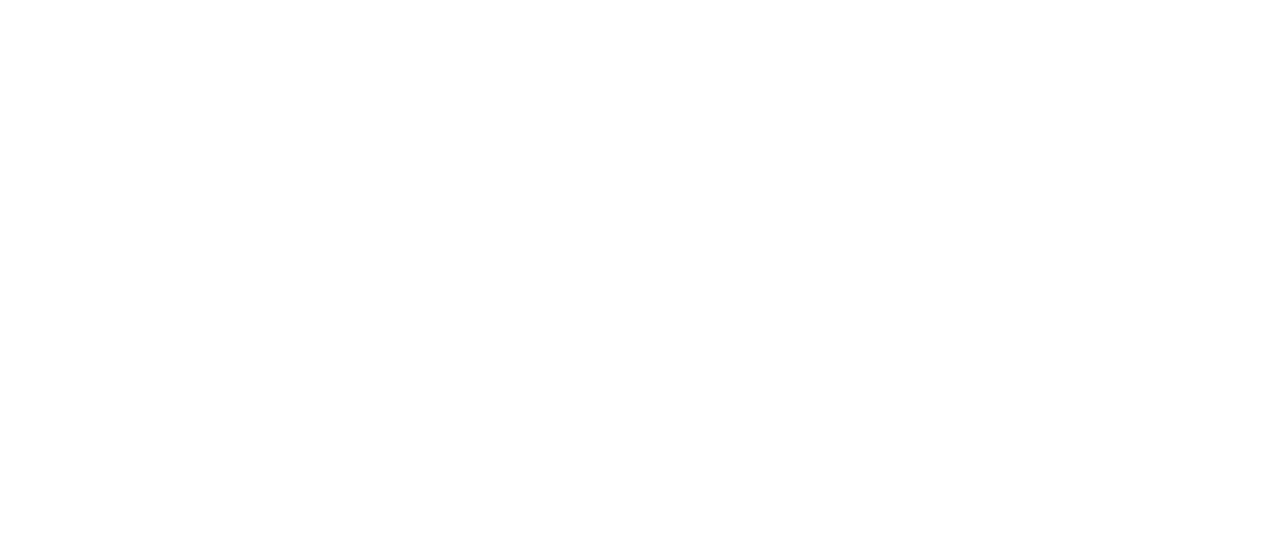
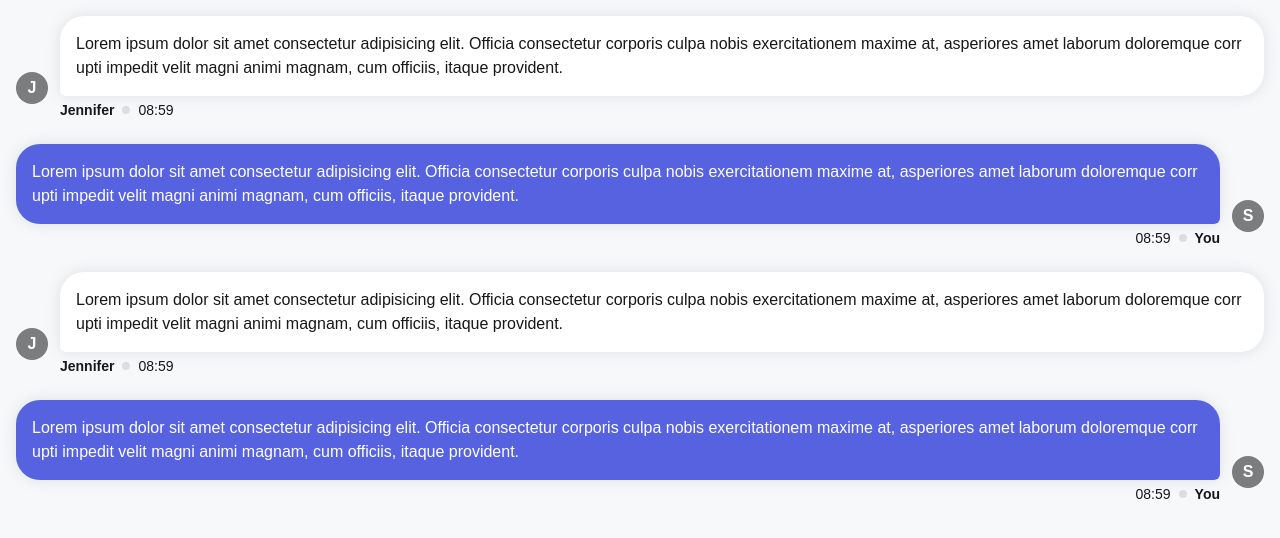
Before and after one commit to RodrigoD1a5/Live-Chat, a Next.js app: page /room in a window 1280 px wide. Shown: the top 538 px of the page. Built offline with nearby package versions, Linux system fonts and the light colour scheme.

Commit message:
feat: add session context and comments from logged user

```diff
--- a/app/layout.tsx
+++ b/app/layout.tsx
@@ -1,12 +1,10 @@
 import type { Metadata } from "next";
 import "./globals.css";
 import { sfProDisplay } from "./ui/fonts";
-
 export const metadata: Metadata = {
     title: "Live Chat",
     description: "Generated by create next app",
 };
-
 export default function RootLayout({
     children,
 }: {
@@ -14,7 +12,7 @@
 }) {
     return (
         <html lang="en">
-            <body className={`${sfProDisplay.className} antialiased`}>
+            <body className={`${sfProDisplay.className} bg-lightGray antialiased`}>
                 {children}
             </body>
         </html>
--- /dev/null
+++ b/app/lib/contexts/session.ts
@@ -0,0 +1,12 @@
+import { createContext } from "react";
+import { User } from "./definitions";
+
+export type SessionContextValue = {
+    user: User | null;
+    updateSession(props: User | null): void;
+};
+
+export const SessionContext = createContext<SessionContextValue>({
+    user: null,
+    updateSession: () => { },
+});
--- /dev/null
+++ b/app/lib/definitions.ts
@@ -0,0 +1,13 @@
+export interface User {
+    id: string;
+    name: string;
+    email: string;
+    avatar?: string;
+}
+
+export interface Comment {
+    id: string;
+    user: Omit<User, "email">;
+    content: string;
+    createdAt: string;
+}
--- /dev/null
+++ b/app/room/layout.tsx
@@ -0,0 +1,31 @@
+"use client";
+
+import { useCallback, useEffect, useState } from "react";
+import { SessionContext, SessionContextValue } from "../lib/contexts/session";
+
+export default function Layout({ children }: { children: React.ReactNode }) {
+    const [user, setUser] = useState<SessionContextValue["user"]>({
+        id: "2",
+        email: "",
+        name: "samuel",
+    });
+
+    useEffect(() => {
+        const localSession = localStorage.getItem("session");
+        if (localSession) setUser(JSON.parse(localSession));
+    }, []);
+
+    const updateSession = useCallback<SessionContextValue["updateSession"]>(
+        (value) => {
+            localStorage.setItem("session", JSON.stringify(value));
+            setUser(null);
+        },
+        [setUser],
+    );
+
+    return (
+        <SessionContext.Provider value={{ user, updateSession }}>
+            {children}
+        </SessionContext.Provider>
+    );
+}
--- a/app/room/page.tsx
+++ b/app/room/page.tsx
@@ -1 +1,45 @@
-export default function Page() { }
+import { ChatComment } from "../ui/chat/comment";
+
+const mock = [
+    {
+        id: "1",
+        user: {
+            id: "1",
+            name: "Jennifer",
+        },
+        content:
+            "Lorem ipsum dolor sit amet consectetur adipisicing elit. Officia consectetur corporis culpa nobis exercitationem maxime at, asperiores amet laborum doloremque corrupti impedit velit magni animi magnam, cum officiis, itaque provident.",
+        createdAt: new Date().toISOString(),
+    },
+    {
+        id: "2",
+        user: {
+            id: "2",
+            name: "samuel",
+        },
+        content:
+            "Lorem ipsum dolor sit amet consectetur adipisicing elit. Officia consectetur corporis culpa nobis exercitationem maxime at, asperiores amet laborum doloremque corrupti impedit velit magni animi magnam, cum officiis, itaque provident.",
+        createdAt: new Date().toISOString(),
+    },
+];
+
+export default function Page() {
+    return (
+        <main className="text-darkGray flex h-screen w-full flex-col">
+            <ul className="flex flex-col gap-6 p-4">
+                <li>
+                    <ChatComment {...mock[0]} />
+                </li>
+                <li>
+                    <ChatComment {...mock[1]} />
+                </li>
+                <li>
+                    <ChatComment {...mock[0]} />
+                </li>
+                <li>
+                    <ChatComment {...mock[1]} />
+                </li>
+            </ul>
+        </main>
+    );
+}
--- a/app/ui/chat/comment.tsx
+++ b/app/ui/chat/comment.tsx
@@ -1,18 +1,48 @@
 "use client";
 
-import { Comment } from "@/app/lib/definitions";
+import clsx from "clsx";
 import dayjs from "dayjs";
 
+import { SessionContext } from "@/app/lib/contexts/session";
+import { Comment } from "@/app/lib/definitions";
+import { useContext } from "react";
+
 export function ChatComment({ user, content, createdAt }: Comment) {
+    const { user: currentUser } = useContext(SessionContext);
+
+    const isFromCurrentUser = user.id === currentUser?.id;
+
     return (
-        <div className="flex items-end justify-start gap-3">
-            <div className="mb-4 h-8 w-8 flex-shrink-0 overflow-hidden rounded-full bg-black/50"></div>
+        <div
+            className={clsx("flex items-end justify-start gap-3", {
+                "flex-row-reverse": isFromCurrentUser,
+            })}
+        >
+            <div className="mb-4 flex h-8 w-8 flex-shrink-0 items-center justify-center overflow-hidden rounded-full bg-black/50 font-bold text-white">
+                {user.name.charAt(0).toUpperCase()}
+            </div>
+
             <div className="flex w-fit flex-col gap-1">
-                <p className="break-all rounded-r-3xl rounded-bl-md rounded-tl-3xl bg-white p-4">
+                <p
+                    className={clsx(
+                        "break-all p-4 shadow-[rgba(17,_17,_26,_0.1)_0px_0px_16px]",
+                        {
+                            "rounded-r-3xl rounded-bl-md rounded-tl-3xl bg-white":
+                                !isFromCurrentUser,
+                            "bg-lightBlue rounded-l-3xl rounded-br-md rounded-tr-3xl text-white":
+                                isFromCurrentUser,
+                        },
+                    )}
+                >
                     {content}
                 </p>
-                <span className="flex items-center gap-2 text-sm">
-                    <strong>{user.name}</strong>
+
+                <span
+                    className={clsx("flex items-center gap-2 text-sm", {
+                        "flex-row-reverse": isFromCurrentUser,
+                    })}
+                >
+                    <strong>{isFromCurrentUser ? "You" : user.name}</strong>
                     <div className="h-2 w-2 rounded-full bg-black/10" />
                     {dayjs(createdAt).format("hh:mm")}
                 </span>
--- a/package.json
+++ b/package.json
@@ -9,6 +9,7 @@
         "lint": "next lint"
     },
     "dependencies": {
+        "dayjs": "^1.11.10",
         "next": "14.0.3",
         "react": "^18",
         "react-dom": "^18"
@@ -18,6 +19,7 @@
         "@types/react": "^18",
         "@types/react-dom": "^18",
         "autoprefixer": "^10.0.1",
+        "clsx": "^2.0.0",
         "eslint": "^8",
         "eslint-config-next": "14.0.3",
         "postcss": "^8",
--- a/tailwind.config.ts
+++ b/tailwind.config.ts
@@ -12,6 +12,7 @@
                 lightBlue: "#5762e1",
                 lightPurple: "#9c6ce8",
                 lightGray: "#f6f8fa",
+                darkGray: "#181819",
             },
         },
     },
```
Also changed, not shown: 1 other file (tests, documents, lock files or other folders).
